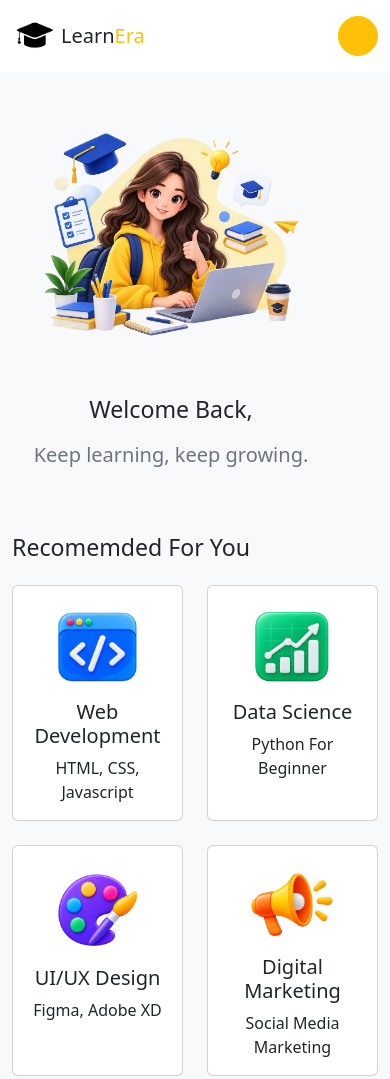
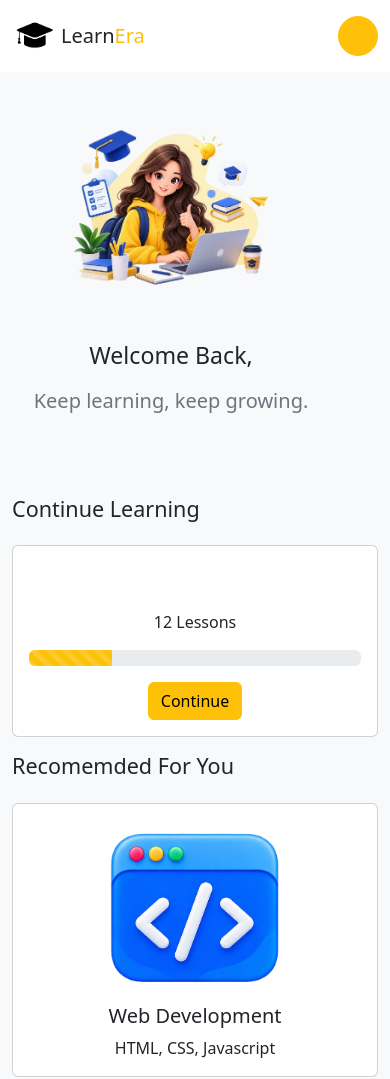
Before and after one commit to HafsaImran12/LearnEra-Supabase-Website, a plain HTML site: page html/home.html in a window 390 px wide. Shown: the top 1079 px of the page. Drawn offline with nearby package versions, Linux system fonts and the light colour scheme; some packages are replaced by stand-ins of ours; a script that the page names is missing.

Commit message:
Complete

```diff
--- a/html/home.html
+++ b/html/home.html
@@ -17,12 +17,11 @@
   </head>
   <body>
     <div class="d-flex">
-
       <!-- ==================== SIDEBAR ==================== -->
 
       <div class="bg-light d-lg-flex d-none min-vh-100">
         <div
-          class="d-flex flex-column flex-shrink-0 p-3 bg-white min-vh-100 "
+          class="d-flex flex-column flex-shrink-0 p-3 bg-white min-vh-100"
           style="width: 280px"
         >
           <h3 class="d-flex align-items-center m-0">
@@ -100,7 +99,9 @@
                 H
               </div>
               <div>
-                <bold class="userName"><i class="fa-regular fa-user" style="color: rgb(0, 0, 0);"></i></bold>
+                <bold class="userName"
+                  ><i class="fa-regular fa-user" style="color: rgb(0, 0, 0)"></i
+                ></bold>
                 <p class="userEmail"></p>
               </div>
             </a>
@@ -109,7 +110,9 @@
               aria-labelledby="dropdownUser2"
             >
               <li>
-                <a class="dropdown-item text-danger signOut" href="../index.html"
+                <a
+                  class="dropdown-item text-danger signOut"
+                  href="../index.html"
                   >Logout</a
                 >
               </li>
@@ -118,10 +121,9 @@
         </div>
       </div>
 
-       <!-- ==================== RIGHTSIDE ==================== -->
+      <!-- ==================== RIGHTSIDE ==================== -->
 
       <div class="flex-grow-1 bg-light">
-
         <!-- ==================== NAVBAR ==================== -->
 
         <nav class="navbar bg-body py-3">
@@ -186,13 +188,14 @@
             </div>
           </div>
         </nav>
-         <!-- ==================== HERO ==================== -->
+
+        <!-- ==================== HERO ==================== -->
 
         <div class="container col-xxl-8 py-5">
           <div
-            class="row flex-lg-row-reverse align-items-center justify-content-center g-5 w-100"
+            class="row text-center flex-lg-row-reverse align-items-center justify-content-center g-5 w-100"
           >
-            <div class="col-10 col-sm-8 col-lg-6">
+            <div class="col-8 col-sm-8 col-lg-6">
               <img
                 src="../images/formImg.png"
                 class="d-block mx-lg-auto img-fluid"
@@ -212,11 +215,46 @@
           </div>
         </div>
 
-         <!-- ==================== RECOMMENDATION ==================== -->
+        <!-- ==================== COURSE ==================== -->
+
+        <div class="container">
+          <h4 class="py-3">Continue Learning</h4>
+          <div class="card">
+            <div
+              class="d-flex flex-column flex-lg-row gap-3 justify-content-center align-items-center row card-body"
+            >
+              <div class="col col-md-2 text-center">
+                <img src="" class="courseImg" style="width: 100px" />
+              </div>
+              <div class="col col-md-8 text-center">
+                <h5 class="card-title course"></h5>
+                <p class="card-text">12 Lessons</p>
+                <div
+                  class="progress"
+                  role="progressbar"
+                  aria-label="Animated striped example"
+                  aria-valuenow="25"
+                  aria-valuemin="0"
+                  aria-valuemax="100"
+                >
+                  <div
+                    class="progress-bar progress-bar-striped bg-warning progress-bar-animated"
+                    style="width: 25%"
+                  ></div>
+                </div>
+              </div>
+              <div class="col col-md-2 text-center">
+                <a href="#" class="btn btn-warning">Continue</a>
+              </div>
+            </div>
+          </div>
+        </div>
+
+        <!-- ==================== RECOMMENDATION ==================== -->
 
         <div class="container" id="course">
-          <h3 class="pb-3">Recomemded For You</h3>
-          <div class="row row-cols-2 row-cols-md-4 g-4 pb-5">
+          <h4 class="py-3">Recomemded For You</h4>
+          <div class="row row-cols-1 row-cols-sm-2 row-cols-md-4 g-4 pb-4">
             <!-- web development -->
             <div class="col">
               <div class="card h-100 pt-4 text-center">
--- a/js/home.js
+++ b/js/home.js
@@ -14,13 +14,14 @@ async function userData() {
 
   const { data: studentData, error } = await client
     .from("students_data")
-    .select("firstname, lastname")
+    .select("firstname, lastname, course")
     .eq("user_id", user.id)
     .single();
 
   if (studentData) {
     console.log(studentData.firstname);
     console.log(studentData.lastname);
+    console.log(studentData.course);
   } else {
     console.log(error);
   }
@@ -42,6 +43,23 @@ async function userData() {
   firstLetter.forEach((letter) => {
     letter.innerHTML = `${studentData.firstname[0]}${studentData.lastname[0]}`;
   });
+
+  // show course
+
+  const userCourse = document.querySelector(".course");
+  userCourse.innerHTML = `${studentData.course}`;
+
+  const courseImg = document.querySelector(".courseImg");
+
+  if (studentData.course === "Web Development") {
+    courseImg.src = "../images/webDev.png";
+  } else if (studentData.course === "Data Science") {
+    courseImg.src = "../images/dataScience.png";
+  } else if (studentData.course === "UI/UX Design") {
+    courseImg.src = "../images/ui-uxDesign.png";
+  } else if (studentData.course === "Digital Marketing") {
+    courseImg.src = "../images/digitalMarketing.png";
+  }
 }
 
 userData();
```
Also changed, not shown: index.html (+6 -0 lines).
